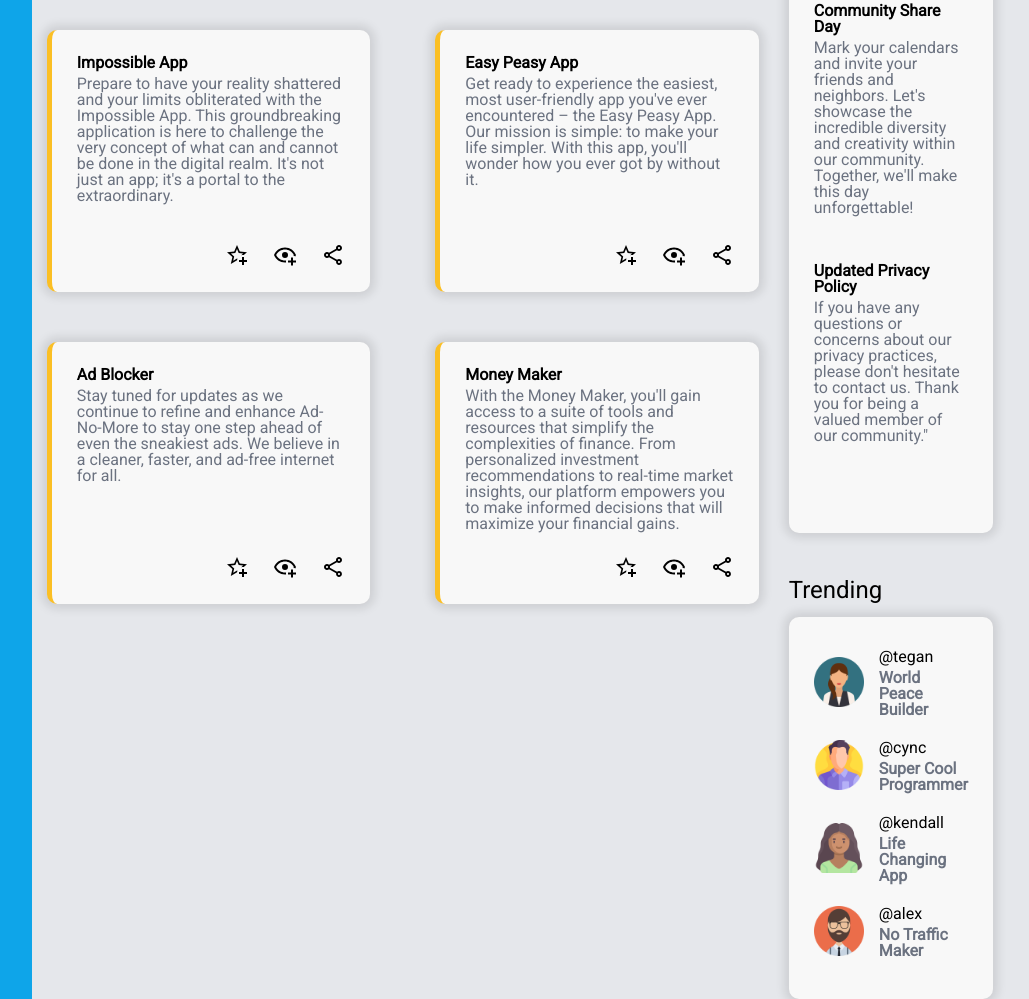
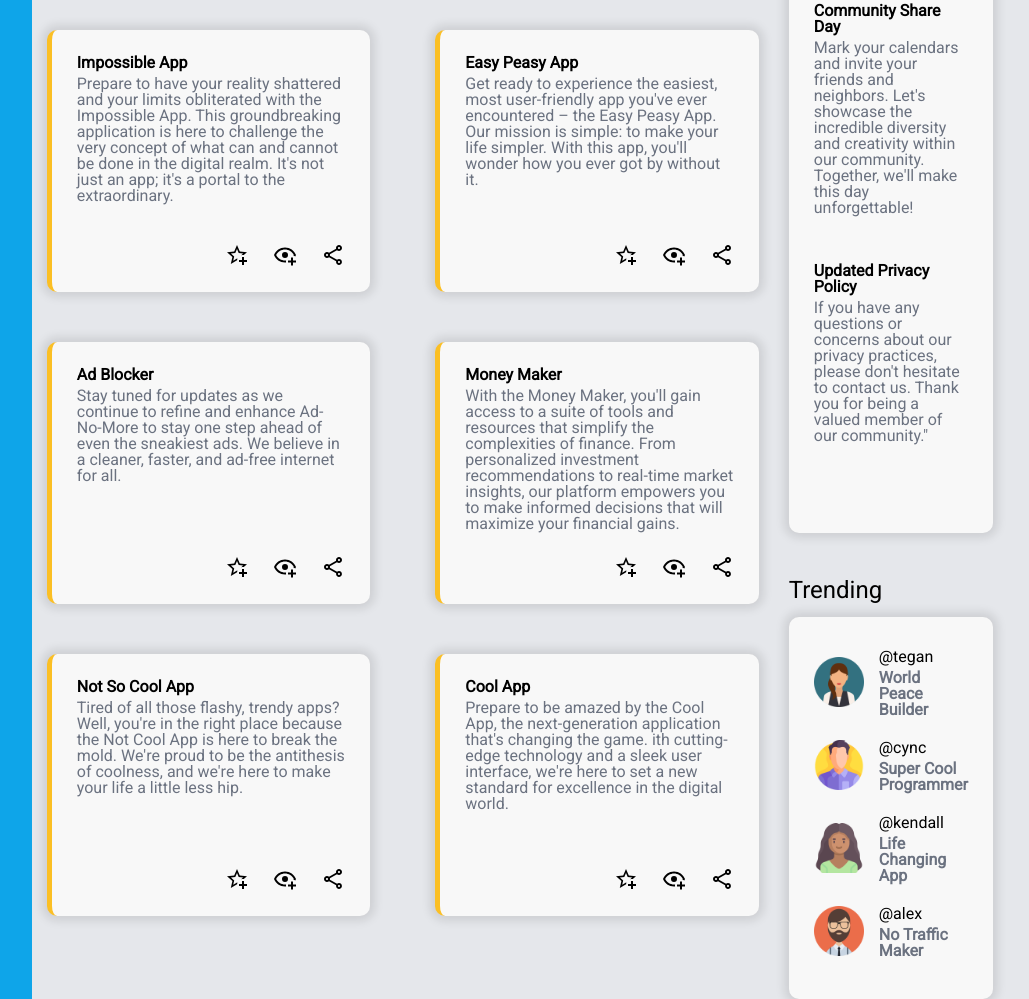
Before and after one commit to Cynchronized/AdminDashboard, a plain HTML site: page index.html in a window 1280 px wide. Shown: the part 622-1621 px from the top of the page, without its empty margins (237-1266 px from the left). Drawn offline with Linux system fonts and the light colour scheme.

Commit message:
added more cards

```diff
--- a/index.html
+++ b/index.html
@@ -166,6 +166,30 @@
                         <img src="icons/share-variant-outline-custom.png" alt="">
                     </div>
                 </div>
+                <div class="card">
+                    <h5 class="card-title">Not So Cool App</h5>
+                    <p class="card-text">
+                        Tired of all those flashy, trendy apps? Well, you're in the right place because the Not Cool App is here to break the mold.
+                        We're proud to be the antithesis of coolness, and we're here to make your life a little less hip.
+                    </p>
+                    <div class="icons">
+                        <img src="icons/star-plus-outline-custom.png" alt="">
+                        <img src="icons/eye-plus-outline-custom.png" alt="">
+                        <img src="icons/share-variant-outline-custom.png" alt="">
+                    </div>
+                </div>
+                <div class="card">
+                    <h5 class="card-title">Cool App</h5>
+                    <p class="card-text">
+                        Prepare to be amazed by the Cool App, the next-generation application that's changing the game.
+                        ith cutting-edge technology and a sleek user interface, we're here to set a new standard for excellence in the digital world.
+                    </p>
+                    <div class="icons">
+                        <img src="icons/star-plus-outline-custom.png" alt="">
+                        <img src="icons/eye-plus-outline-custom.png" alt="">
+                        <img src="icons/share-variant-outline-custom.png" alt="">
+                    </div>
+                </div>
             </div>
         </div>
     </main>
```
